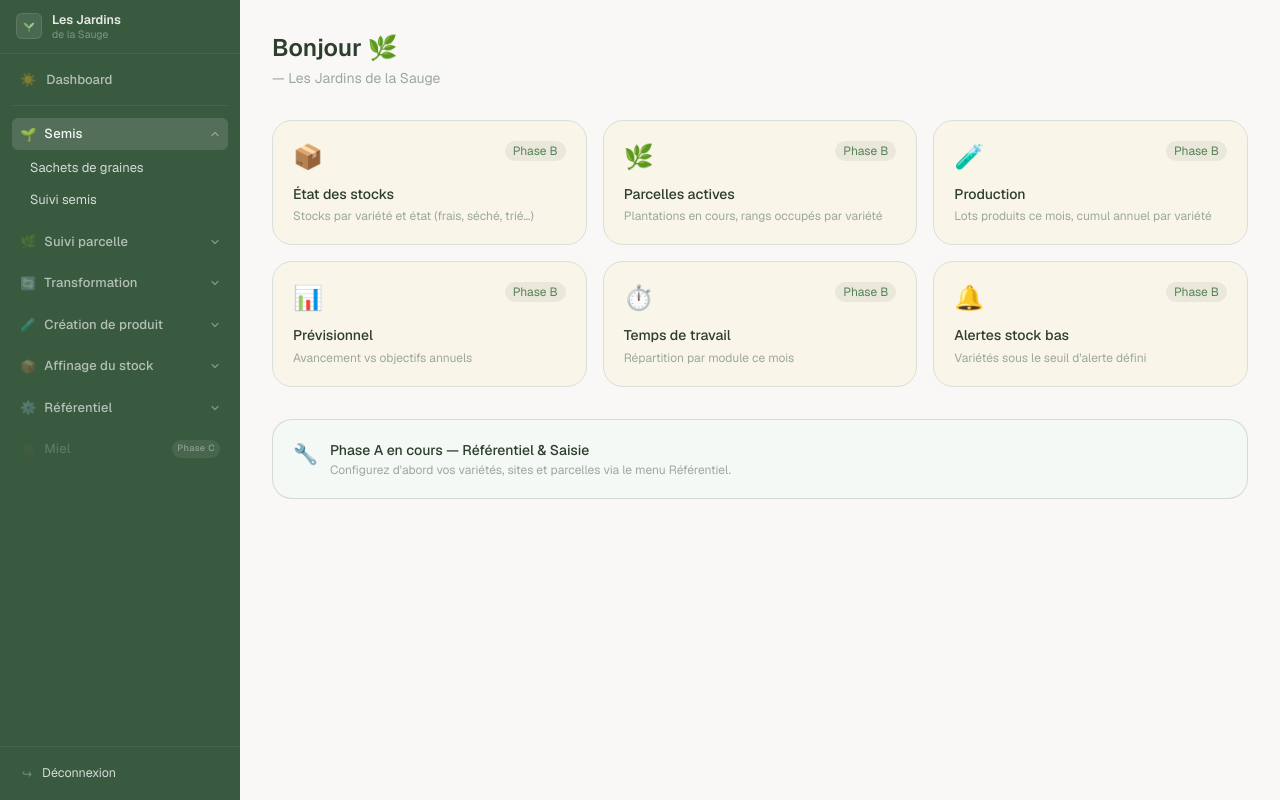
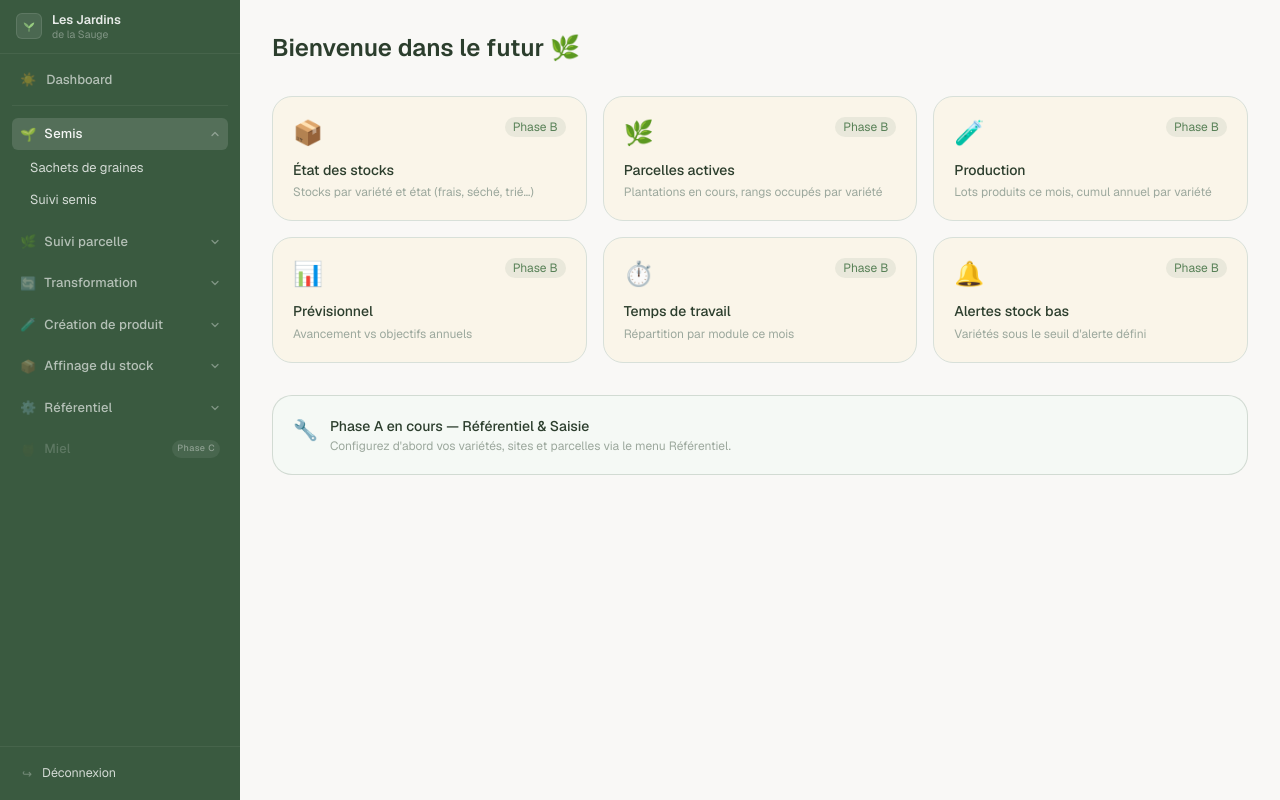
Before and after one commit to rolaurent01/Les-jardins-de-la-sauge, a Next.js app: page /dashboard in a window 1280 px wide. Built offline with nearby package versions, Linux system fonts and the light colour scheme; no server answers.

Commit message:
chore: modifications mineures dashboard, consignes et ressources
- dashboard: simplification page (suppression user email, texte d'accueil)
- consignes: ajout règle no-copyright dans les commits
- ressources: ajout logo LJS sans fond

```diff
--- a/src/app/(dashboard)/dashboard/page.tsx
+++ b/src/app/(dashboard)/dashboard/page.tsx
@@ -1,13 +1,9 @@
-import { createClient } from '@/lib/supabase/server'
 
 /**
  * Page dashboard — point d'entrée après connexion.
  * Les widgets (stocks, parcelles, prévisionnel) seront ajoutés en Phase B.
  */
 export default async function DashboardPage() {
-  const supabase = await createClient()
-  const { data: { user } } = await supabase.auth.getUser()
-
   return (
     <div className="p-4 md:p-8">
       {/* En-tête */}
@@ -16,11 +12,8 @@ export default async function DashboardPage() {
           className="text-xl md:text-2xl font-semibold"
           style={{ color: '#2C3E2D' }}
         >
-          Bonjour 🌿
+          Bienvenue dans le futur 🌿
         </h1>
-        <p className="text-sm mt-1" style={{ color: '#9CA89D' }}>
-          {user?.email} — Les Jardins de la Sauge
-        </p>
       </div>
 
       {/* Grille de modules — placeholders Phase B */}
```
Also changed, not shown: .claude/consignes.md, ressources/LJS Sans fond.png (added).
